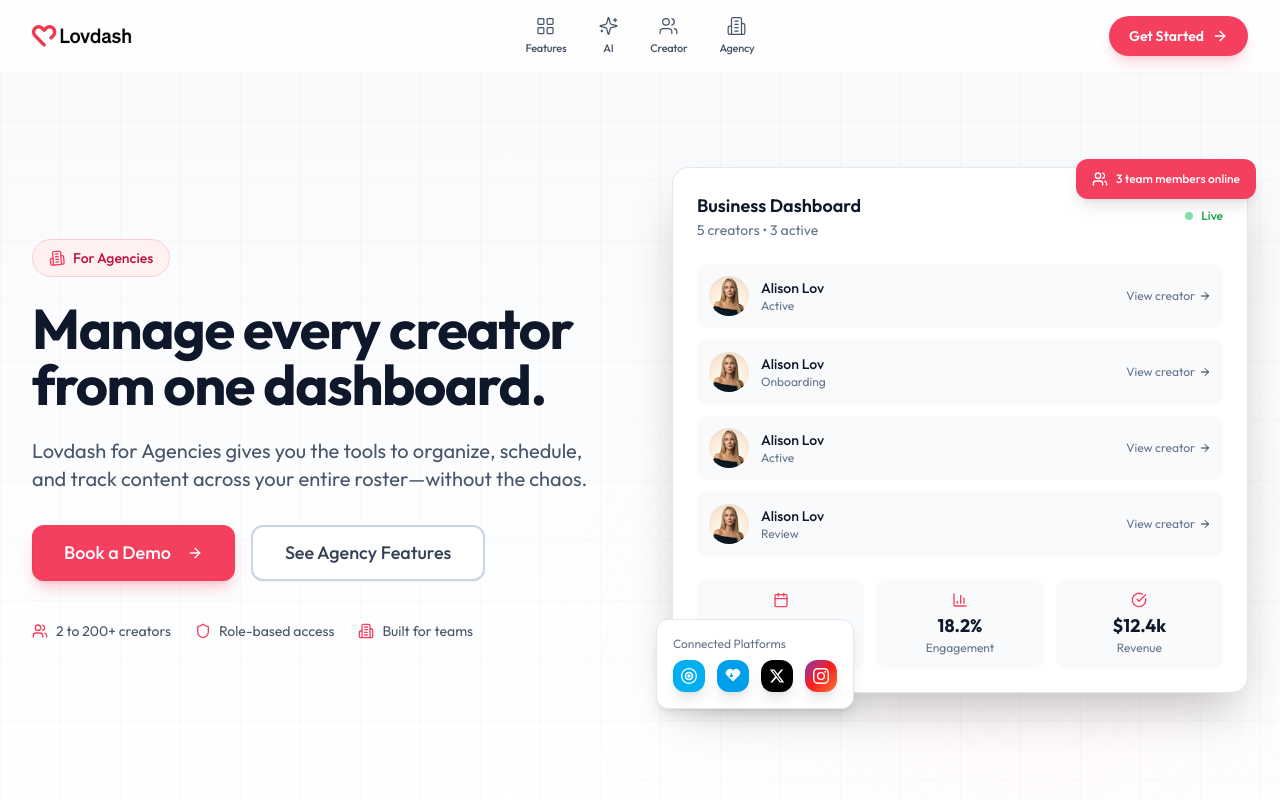
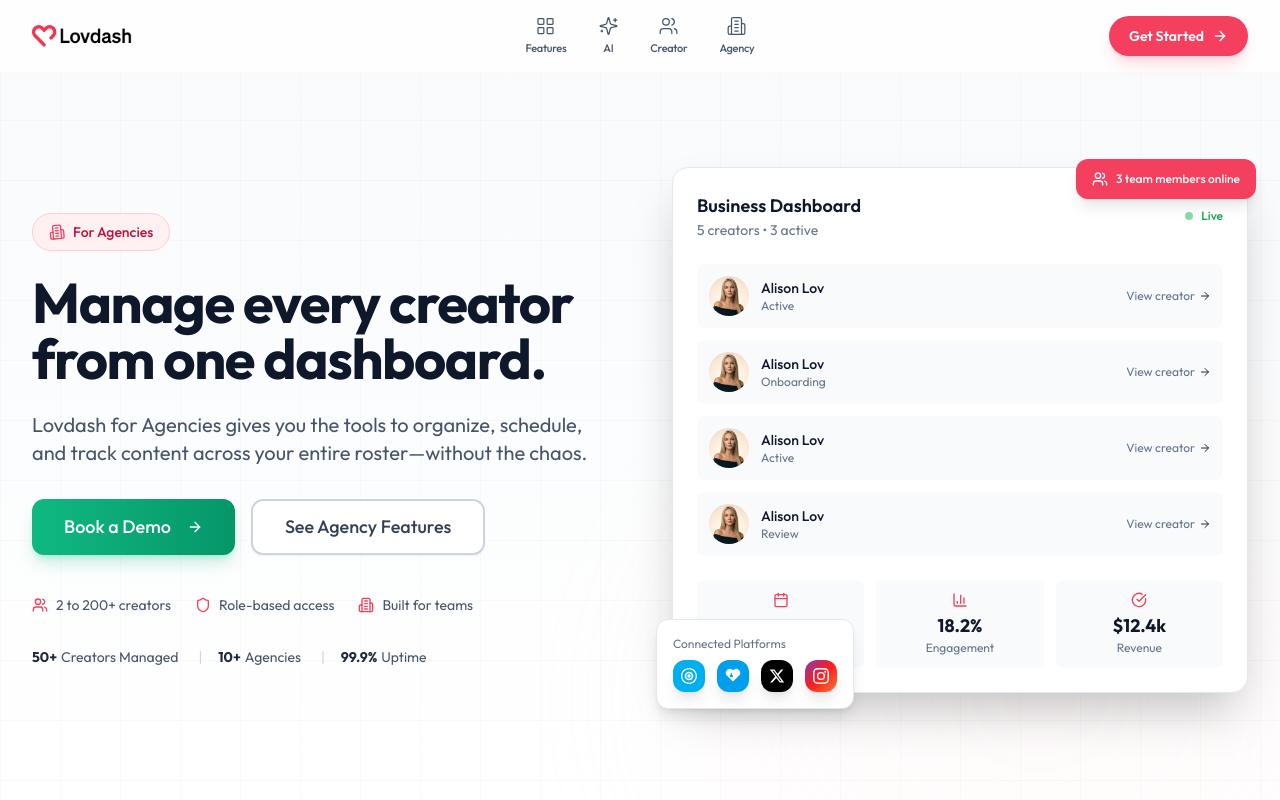
Before and after one commit to barbudaniel/lovebite, a Next.js app: page /studio in a window 1280 px wide. Shown: the top 800 px of the page. Built offline with nearby package versions, Linux system fonts and the light colour scheme.

Commit message:
feat: [US-010] - Update Studio Page Hero
- Updated primary CTA href from #studio-cta to /contact?type=demo
- Applied emerald gradient styling to Book a Demo button
- Added stats row: 50+ Creators Managed | 10+ Agencies | 99.9% Uptime

```diff
--- a/components/sections/studio/StudioHero.tsx
+++ b/components/sections/studio/StudioHero.tsx
@@ -37,12 +37,17 @@
     kicker: "For Agencies",
     headline: "Manage every creator from one dashboard.",
     subheadline: "Lovdash for Agencies gives you the tools to organize, schedule, and track content across your entire roster—without the chaos.",
-    primaryCta: { text: "Book a Demo", href: "#studio-cta" },
+    primaryCta: { text: "Book a Demo", href: "/contact?type=demo" },
     secondaryCta: { text: "See Agency Features", href: "#studio-features" },
     trustBadges: [
       { icon: Users, text: "2 to 200+ creators" },
       { icon: Shield, text: "Role-based access" },
       { icon: Building2, text: "Built for teams" },
+    ],
+    stats: [
+      { value: "50+", label: "Creators Managed" },
+      { value: "10+", label: "Agencies" },
+      { value: "99.9%", label: "Uptime" },
     ],
   };
 
@@ -124,16 +129,10 @@
                 whileHover={{ scale: 1.02, y: -2 }}
                 whileTap={{ scale: 0.98 }}
               >
-                <Button asChild size="lg" className="bg-brand-500 hover:bg-brand-600 text-white h-14 px-8 text-lg rounded-xl shadow-lg shadow-brand-500/25 group relative overflow-hidden">
+                <Button asChild size="lg" className="bg-gradient-to-r from-emerald-500 to-emerald-600 hover:from-emerald-600 hover:to-emerald-700 text-white h-14 px-8 text-lg rounded-xl shadow-lg shadow-emerald-500/25 group">
                   <Link href={content.primaryCta.href}>
-                    <span className="relative z-10">{content.primaryCta.text}</span>
-                    <motion.div
-                      className="absolute inset-0 bg-brand-600"
-                      initial={{ x: "-100%" }}
-                      whileHover={{ x: 0 }}
-                      transition={{ duration: 0.3 }}
-                    />
-                    <ArrowRight className="w-5 h-5 ml-2 relative z-10 group-hover:translate-x-1 transition-transform" />
+                    {content.primaryCta.text}
+                    <ArrowRight className="w-5 h-5 ml-2 group-hover:translate-x-1 transition-transform" />
                   </Link>
                 </Button>
               </motion.div>
@@ -167,6 +166,30 @@
                 >
                   <badge.icon className="w-4 h-4 text-brand-500" />
                   <span>{badge.text}</span>
+                </motion.div>
+              ))}
+            </motion.div>
+
+            {/* Stats row */}
+            <motion.div
+              initial={{ opacity: 0, y: 20 }}
+              animate={{ opacity: 1, y: 0 }}
+              transition={{ delay: 0.7 }}
+              className="mt-8 flex flex-wrap items-center gap-4 justify-center lg:justify-start text-sm"
+            >
+              {content.stats.map((stat, i) => (
+                <motion.div
+                  key={stat.label}
+                  initial={{ opacity: 0, y: 10 }}
+                  animate={{ opacity: 1, y: 0 }}
+                  transition={{ delay: 0.8 + i * 0.1 }}
+                  className="flex items-center gap-1"
+                >
+                  <span className="font-bold text-slate-800">{stat.value}</span>
+                  <span className="text-slate-600">{stat.label}</span>
+                  {i < content.stats.length - 1 && (
+                    <span className="ml-4 text-slate-300">|</span>
+                  )}
                 </motion.div>
               ))}
             </motion.div>
```
